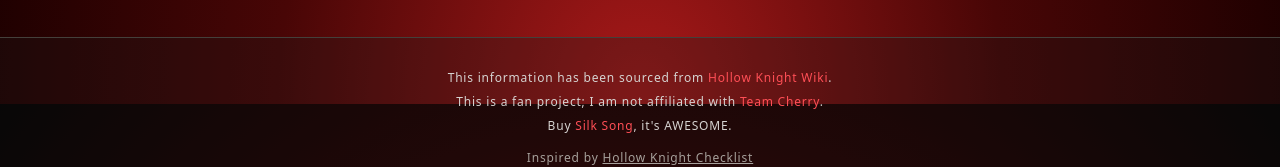
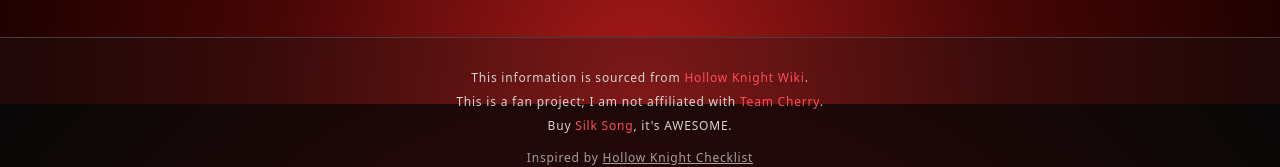
Before and after one commit to srisri332/completesilksong, a Next.js app: page / in a window 1280 px wide. Shown: the part 3147-3314 px from the top of the page. Built offline with nearby package versions, Linux system fonts and the light colour scheme; a web font is replaced by a local one.

Commit message:
refactor: updated wording and cookie age

```diff
--- a/src/app/page.tsx
+++ b/src/app/page.tsx
@@ -4,7 +4,7 @@
 import { categories, getTotalPercent } from "@/data/silksong";
 
 const COOKIE_KEY = "silksong_checked";
-const COOKIE_DAYS = 3650;
+const COOKIE_DAYS = 365;
 const BANNER_HIDDEN_KEY = "banner_hidden";
 
 function readCookie(name: string): string | null {
@@ -244,7 +244,7 @@
         style={{ fontFamily: "system-ui, -apple-system, sans-serif" }}>
         <div className='mx-auto max-w-5xl px-4 text-center text-xs text-stone-300'>
           <p className="mb-2">
-            This information has been sourced from {" "}
+            This information is sourced from {" "}
             <a href="https://hollowknight.wiki/w/Completion_(Silksong)"
               target="_blank"
               rel="noreferrer"
```
